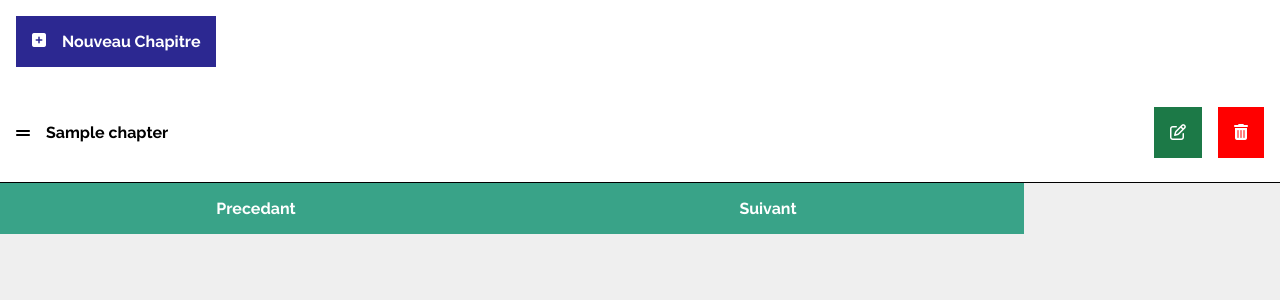
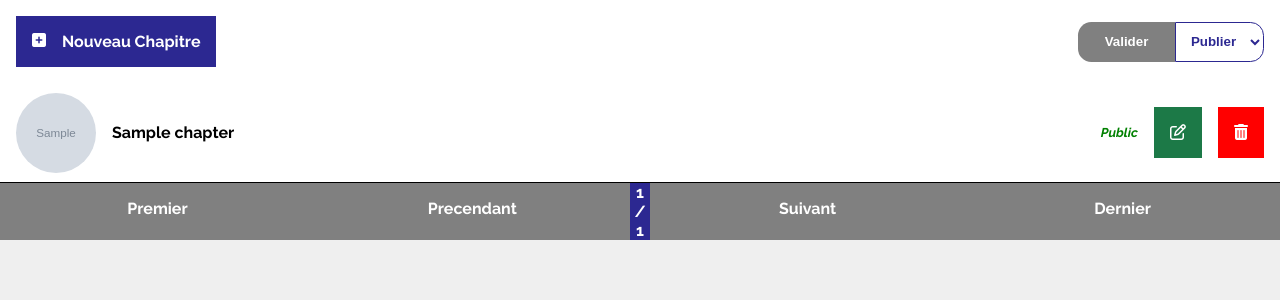
Before and after one commit to bsrodrigue/stalnov-legacy, a Django app: page /writer/chapters/1 in a window 1280 px wide. Shown: the part 123-423 px from the top of the page. Run offline with Django 3.2, Linux system fonts and the light colour scheme; a user stored in the database is signed in; tables that the repository leaves empty hold one stand-in row (values such as "Sample post"); grey boxes marked "Sample" are stand-in pictures; parts of the project's set-up code (start-up, migrations or seed data) failed here and were passed over; some libraries are stand-ins or nearby versions.

Commit message:
adapt a generic dashboard page for both novels and chapters

```diff
--- /dev/null
+++ b/src/apps/main/templates/novels/lists/dashboard.jinja
@@ -0,0 +1,68 @@
+{% extends 'global/base.html' %} {% load static %} {% block active_container %}container{% endblock active_container %} {% block content %} {% include 'novels/blocks/confirmation_modal.html' %}
+
+<div class="dashboard">
+<form id="dashboard-action-form" method="POST" {% if 'novel_dashboard'%} action="{% url 'novel_dashboard_action' %}" {% else %} action="{% url 'chapter_dashboard_action' %}"{% endif %} hidden> {% csrf_token %} </form>
+<div class="dashboard-actions">
+    {% if dashboard == 'novel' %}
+        <a href="{% url 'new_novel' %}" class="dashboard-action"> <i class="fas fa-plus-square"> </i> Nouveau Roman</a>
+    {% elif dashboard == 'chapter'  %}
+        <a href="{% url 'new_chapter' novel_id %}" class="dashboard-action"><i class="fas fa-plus-square"></i> Nouveau Chapitre </a>
+    {% endif %}
+
+    <div class="dashboard-action-container">
+        <input disabled form="dashboard-action-form" id="dashboard-action-submit" value="Valider" type="submit" />
+        <select form="dashboard-action-form" id="dashboard-action-select" name="action">
+            <option value="publish">Publier</option>
+            <option value="unpublish">Depublier</option>
+            <option value="delete">Supprimer</option>
+        </select>
+    </div>
+</div>
+</div>
+
+<ul class="dashboard-list">
+    {% if page_obj %} {% for item in page_obj %}
+        <input form="dashboard-action-form" class="dashboard-item-check" type="checkbox" id="check-item-{{ item.id }}" name="selected-items" value="{{ item.id }}" hidden />
+        <li class="dashboard-list-item">
+            {% if dashboard == 'novel'%}
+            <img data-item-id="{{ item.id }}" class="dashboard-item-cover" {% if item.cover %} src="{{ item.cover.url  }}" {% else %} {% endif %} alt=""/>
+            {% elif dashboard == 'chapter'%}
+            <img data-item-id="{{ item.id }}" class="dashboard-item-cover" {% if item.novel.cover %} src="{{ item.novel.cover.url  }}" {% else %} {% endif %} alt=""/>
+            {% endif %}
+            <p class="dashboard-item-title">{{ item.title }}</p>
+            <p class="dashboard-item-public" style="{% if item.public %} color:green; {% else %} color:red; {% endif %}">
+            {% if item.public %} Public {% else %} Non-Public {% endif %}
+            </p>
+            <div class="dashboard-item-actions">
+                {% if dashboard == 'novel' %}
+                    <a href="{% url 'chapters' item.id %}" class="item-action item-action-chapters"> <i class="fas fa-list-ol"></i> </a>
+                    <a href="{% url 'edit_novel' item.id %}" class="item-action item-action-edit">
+                        <i class="far fa-edit"></i>
+                    </a>
+                    <a data-url="{% url 'delete_novel' item.id %}" class="item-action item-action-delete">
+                        <i class="fas fa-trash-alt"></i>
+                    </a>
+                {% elif dashboard == 'chapter' %}
+                    <a href="{% url 'edit_chapter' item.id %}" class="item-action item-action-edit">
+                        <i class="far fa-edit"></i>
+                    </a>
+                    <a data-url="{% url 'delete_chapter' item.id %}" class="item-action item-action-delete">
+                        <i class="fas fa-trash-alt"></i>
+                    </a>
+                {% endif %}
+            </div>
+        </li>
+    {% endfor %} {% else %} {% endif %}
+</ul>
+
+<div class="dashboard-pagination">
+<a {% if page_obj.has_previous %} href="?page=1" class="btn"{% else %} class="btn disabled" {% endif %} >Premier</a>
+    <a {% if page_obj.has_previous %} href="?page={{ page_obj.previous_page_number }}" class="btn"{% else %} class="btn disabled" {% endif %} >Precendant</a>
+    <div class="dashboard-pagination-indicator">
+        {{ page_obj.number }} / {{ page_obj.paginator.num_pages }}
+    </div>
+<a {% if page_obj.has_next %} href="?page={{ page_obj.next_page_number }}" class="btn"{% else %} class="btn disabled" {% endif %} >Suivant</a>
+    <a {% if page_obj.has_next %} href="?page={{ page_obj.paginator.num_pages }}" class="btn"{% else %} class="btn disabled" {% endif %} >Dernier</a>
+</div>
+
+{% endblock content %}
--- a/src/apps/main/urls.py
+++ b/src/apps/main/urls.py
@@ -67,7 +67,7 @@ reader_urlpatterns = [
 writer_urlpatterns = [
     path("my_creations", writer.NovelDashboard.as_view(), name="my_creations"),
     path('chapters/<int:novel_id>',
-         writer.ChapterListView.as_view(), name='chapters'),
+         writer.ChapterDashboard.as_view(), name='chapters'),
 
     path("new_novel", writer.NovelCreationView.as_view(), name="new_novel"),
     path("edit_novel/<int:novel_id>",
--- a/src/apps/main/views/writer.py
+++ b/src/apps/main/views/writer.py
@@ -36,7 +36,7 @@ class NovelActionView(View):
     def post(self, request, *args, **kwargs):
         try:
             action = request.POST['action']
-            selected_novels = request.POST.getlist('selected-novels')
+            selected_novels = request.POST.getlist('selected-items')
         except:
             return HttpResponse('Error while processing action and selected novels')
         if action not in self.POSSIBLE_ACTIONS:
@@ -50,7 +50,7 @@ class NovelActionView(View):
 
 
 class NovelDashboard(View):
-    template_name = 'novels/lists/dashboard.html'
+    template_name = 'novels/lists/dashboard.jinja'
 
     def get(self, request, *args, **kwargs):
         novels = request.user.get_works()
@@ -58,7 +58,25 @@ class NovelDashboard(View):
         page_number = request.GET.get('page')
         page_obj = paginator.get_page(page_number)
         extra_context = {
-            'page_obj':  page_obj
+            'page_obj':  page_obj,
+            'dashboard': 'novel'
+        }
+        return render(request, self.template_name, {**extra_context})
+
+
+class ChapterDashboard(View):
+    template_name = 'novels/lists/dashboard.jinja'
+
+    def get(self, request, *args, **kwargs):
+        novel_id = kwargs.get('novel_id')
+        chapters = Novel.objects.get(pk=novel_id).get_chapters()
+        paginator = Paginator(chapters, 10)
+        page_number = request.GET.get('page')
+        page_obj = paginator.get_page(page_number)
+        extra_context = {
+            'page_obj':  page_obj,
+            'dashboard': 'chapter',
+            'novel_id': novel_id,
         }
         return render(request, self.template_name, {**extra_context})
 
--- a/src/frontend/static/global/css/main.css
+++ b/src/frontend/static/global/css/main.css
@@ -535,49 +535,49 @@ form.auth-form {
     margin-left: auto;
 }
 
-/*--- Writer-Dashboard ---*/
-.writer-dashboard {
+/*--- Dashboard ---*/
+.dashboard {
     display: flex;
     align-items: center;
     background-color: white;
     padding: 1em;
 }
 
-.writer-dashboard-pagination {
+.dashboard-pagination {
     display: flex;
 }
 
-.writer-dashboard-pagination-indicator {
+.dashboard-pagination-indicator {
     background-color: var(--main-color);
     color: white;
     font-weight: bold;
     text-align: center;
 }
 
-.writer-dashboard-pagination .btn {
+.dashboard-pagination .btn {
     text-align: center;
 }
 
-.writer-dashboard-actions {
+.dashboard-actions {
     width: 100%;
     display: flex;
     justify-content: space-between;
 }
 
-.writer-dashboard-action-container {
+.dashboard-action-container {
     display: flex;
     align-items: center;
 }
 
-.writer-dashboard-action-container input,
-.writer-dashboard-action-container select {
+.dashboard-action-container input,
+.dashboard-action-container select {
     height: 3em;
     background-color: white;
     font-weight: bold;
     text-align: center;
 }
 
-.writer-dashboard-action-container input {
+.dashboard-action-container input {
     border: none;
     color: white;
     background-color: var(--main-color);
@@ -585,21 +585,21 @@ form.auth-form {
     border-radius: 1em 0 0 1em;
 }
 
-.writer-dashboard-action-container input:disabled {
+.dashboard-action-container input:disabled {
     background-color: grey;
 }
 
-.writer-dashboard-action-container select {
+.dashboard-action-container select {
     border-radius: 0 1em 1em 0;
     border-color: var(--main-color);
     color: var(--main-color);
 }
 
-.writer-dashboard-action-container select:focus {
+.dashboard-action-container select:focus {
     outline: none;
 }
 
-.writer-dashboard-action {
+.dashboard-action {
     display: flex;
     background-color: var(--main-color);
     color: white;
@@ -607,19 +607,19 @@ form.auth-form {
     padding: 1em;
 }
 
-.writer-dashboard-action a {
+.dashboard-action a {
     color: white;
 }
 
-.writer-dashboard-action:hover {
+.dashboard-action:hover {
     background-color: black;
 }
 
-.writer-dashboard-action i {
+.dashboard-action i {
     margin-right: 1em;
 }
 
-.writer-dashboard-novel-list-item {
+.dashboard-list-item {
     display: flex;
     flex-wrap: wrap;
     background-color: white;
@@ -630,65 +630,65 @@ form.auth-form {
 }
 
 @media only screen and (max-width: 600px) {
-    .writer-dashboard-novel-list-item {
+    .dashboard-list-item {
         flex-direction: column;
     }
 }
 
-.writer-dashboard-novel-item-cover {
+.dashboard-item-cover {
     height: 5em;
     aspect-ratio: 1/1;
     object-fit: cover;
     border-radius: 5em;
 }
 
-.writer-dashboard-novel-item-cover:hover {
+.dashboard-item-cover:hover {
     cursor: pointer;
     opacity: 0.8;
 }
 
-.writer-dashboard-item-checked,
-.writer-dashboard-item-checked:hover {
+.dashboard-item-checked,
+.dashboard-item-checked:hover {
     opacity: 0.3;
 }
 
-.writer-dashboard-novel-item-title {
+.dashboard-item-title {
     font-weight: bold;
     font-size: 1em;
     flex-grow: 1;
     margin-left: 1em;
 }
 
-.writer-dashboard-novel-item-public {
+.dashboard-item-public {
     font-style: italic;
     font-weight: bold;
     font-size: 0.8em;
     color: grey;
 }
 
-.writer-dashboard-novel-item-actions {
+.dashboard-item-actions {
     display: flex;
 }
 
-.novel-item-action {
+.item-action {
     margin: 1em 0 1em 1em;
     color: white;
     padding: 1em;
 }
 
-.novel-item-action:hover {
+.item-action:hover {
     background-color: black;
 }
 
-.novel-item-action-chapters {
+.item-action-chapters {
     background-color: var(--secondary-color);
 }
 
-.novel-item-action-edit {
+.item-action-edit {
     background-color: var(--ternary-color);
 }
 
-.novel-item-action-delete {
+.item-action-delete {
     background-color: red;
 }
 
--- a/src/frontend/static/global/js/main.js
+++ b/src/frontend/static/global/js/main.js
@@ -8,10 +8,10 @@ window.addEventListener("DOMContentLoaded", (e) => {
     let searchInput = document.querySelector(".search-input");
     let chapterList = document.querySelector("#dashboard-chapter-list");
     let dashboardNovelCovers = document.querySelectorAll(
-        ".writer-dashboard-novel-item-cover"
+        ".dashboard-item-cover"
     );
     let dashboardActionSubmit = document.querySelector(
-        "#writer-dashboard-action-submit"
+        "#dashboard-action-submit"
     );
 
     // Default values
@@ -23,18 +23,18 @@ window.addEventListener("DOMContentLoaded", (e) => {
     dashboardNovelCovers.forEach((cover) => {
         cover.addEventListener("click", (e) => {
             e.preventDefault();
-            const NOVEL_ID = e.target.getAttribute("data-novel-id");
+            const NOVEL_ID = e.target.getAttribute("data-item-id");
             if (NOVEL_ID === undefined) {
-                throw new Error("Could not get novel id");
+                throw new Error("Could not get item id");
             }
             let correspondingCheckbox = document.querySelector(
-                `#check-novel-${NOVEL_ID}`
+                `#check-item-${NOVEL_ID}`
             );
             if (!correspondingCheckbox) {
-                throw new Error("Could not get checkbox related to novel id");
+                throw new Error("Could not get checkbox related to item id");
             }
             correspondingCheckbox.toggleAttribute("checked");
-            e.target.classList.toggle("writer-dashboard-item-checked");
+            e.target.classList.toggle("dashboard-item-checked");
 
             // Toggle Submit
             let dashboardItemChecks = document.querySelectorAll(
@@ -129,10 +129,9 @@ window.addEventListener("DOMContentLoaded", (e) => {
     });
 
     // Modals
-    document.querySelectorAll(".novel-item-action-delete").forEach((btn) => {
+    document.querySelectorAll(".item-action-delete").forEach((btn) => {
         btn.addEventListener("click", (e) => {
             e.preventDefault();
-            console.log("Delete");
             modalContainer.classList.add("modal-container-show");
             document
                 .querySelector(".btn-cancel")
```
Also changed, not shown: src/apps/main/templates/novels/lists/dashboard.html (deleted, +0 -108 lines).
